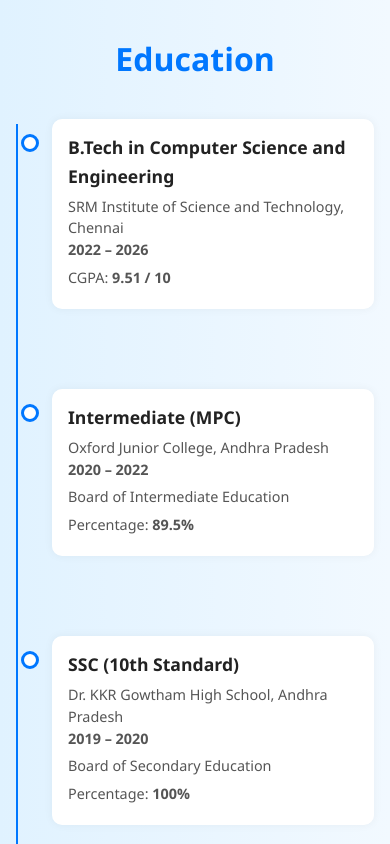
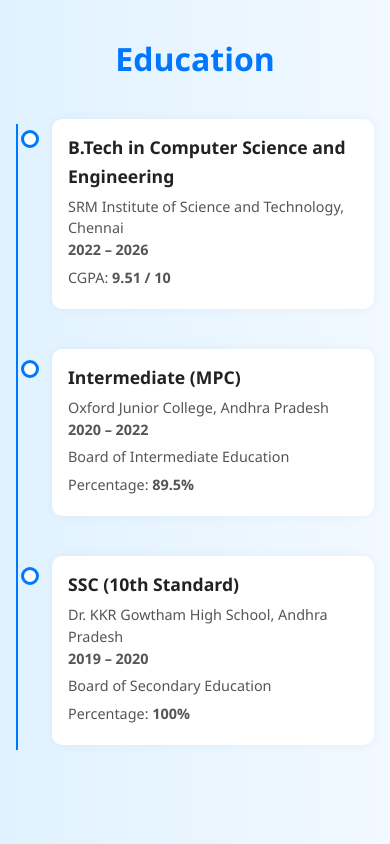
Before and after one commit to maheshreddymaram2/mahesh-portfolio, a React (Vite) app: page / in a window 390 px wide. Shown: the part 940-1784 px from the top of the page. Built offline with nearby package versions, Linux system fonts and the light colour scheme.

Commit message:
Update Education.css

```diff
--- a/src/components/Education.css
+++ b/src/components/Education.css
@@ -1,3 +1,4 @@
+/* Light Theme*/
 .education {
   background: linear-gradient(to right, #e0f2ff, #f2f9ff);
   padding: 60px 1rem;
@@ -11,28 +12,28 @@
 }
 
 .timeline {
+  position: relative;
   margin: 0 auto;
   max-width: 800px;
-  display: flex;
-  flex-direction: column;
-  gap: 2.5rem;
-  padding-left: 0;
+  padding-left: 20px;
+  border-left:3px solid #0077ff;
 }
 
 .timeline-item {
   position: relative;
-  display: flex;
-  align-items: flex-start;
-  gap: 1rem;
+  padding-left: 20px;
+  margin-bottom: 40px;
 }
 
 .timeline-dot {
-  width: 16px;
-  height: 16px;
-  background-color: #0077ff;
+  position: absolute;
+  left: -13px;
+  top: 6px;
+  width: 22px;
+  height: 22px;
+  background-color: #ffffff;
+  border: 3px solid #0077ff;
   border-radius: 50%;
-  margin-top: 6px;
-  flex-shrink: 0;
   transition: transform 0.3s ease;
 }
 
@@ -40,7 +41,7 @@
   transform: scale(1.15);
 }
 
-/* Floating animation */
+/* Float animation */
 @keyframes float {
   0%, 100% { transform: translateY(0); }
   50% { transform: translateY(-6px); }
@@ -57,7 +58,6 @@
   box-shadow: 0 0 10px rgba(0, 0, 0, 0.05);
   text-align: left;
   transition: box-shadow 0.3s ease, transform 0.3s ease;
-  width: 100%;
   border-left: none !important;
 }
 
@@ -79,20 +79,58 @@
   line-height: 1.5;
 }
 
-/* Responsive Design */
+/* Dark Theme*/
+body.dark-mode .education {
+  background: linear-gradient(to right, #1c1f26, #2a2f3c);
+}
+
+body.dark-mode .education .section-title {
+  color: #00aaff;
+}
+
+body.dark-mode .education .timeline {
+  border-left: 3px solid #00aaff;
+}
+
+body.dark-mode .education .timeline-dot {
+  background-color: #1a1a1a;
+  border-color: #00aaff;
+}
+
+body.dark-mode .education .timeline-content {
+  background-color: #1c1c1c;
+  border-left: 4px solid #00aaff;
+  color: #ddd;
+  box-shadow: 0 0 10px rgba(0, 170, 255, 0.1);
+}
+
+body.dark-mode .education .timeline-content:hover {
+  box-shadow: 0 0 12px #00aaff;
+}
+
+body.dark-mode .education .timeline-content h3 {
+  color: #e0e0e0;
+}
+
+body.dark-mode .education .timeline-content p {
+  color: #ccc;
+}
+
+/*Responsive Layout*/
 @media (max-width: 768px) {
   .section-title {
     font-size: 1.8rem;
   }
 
-  .timeline-item {
-    flex-direction: row;
+  .timeline {
+    border-left: 2px solid #0077ff;
+    padding-left: 14px;
   }
 
   .timeline-dot {
-    width: 14px;
-    height: 14px;
-    margin-top: 4px;
+    width: 18px;
+    height: 18px;
+    left: -11px;
   }
 
   .timeline-content {
@@ -106,4 +144,8 @@
   .timeline-content p {
     font-size: 0.95rem;
   }
+
+  body.dark-mode .education .timeline {
+    border-left: 2px solid #00aaff;
+  }
 }
```
